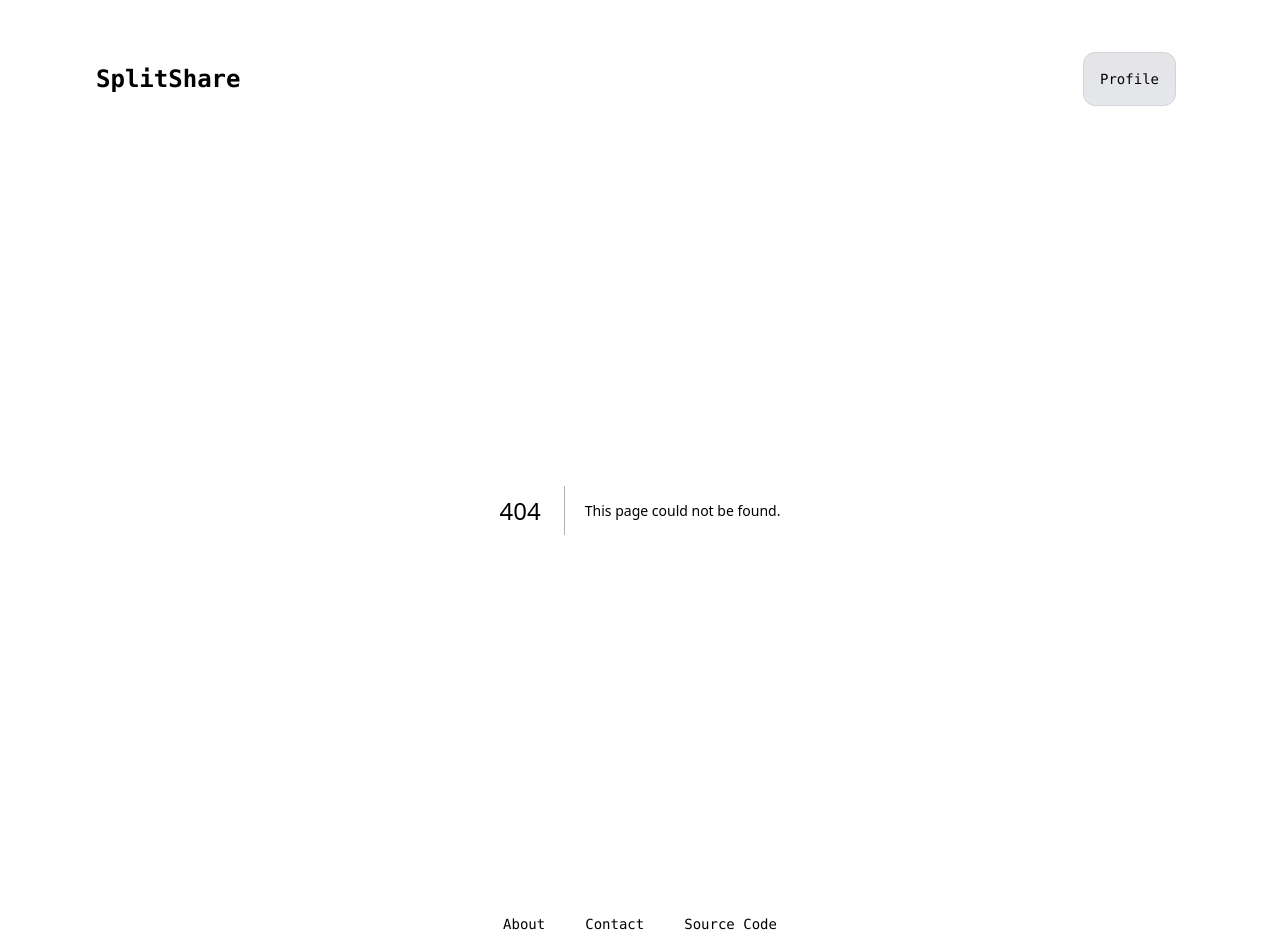
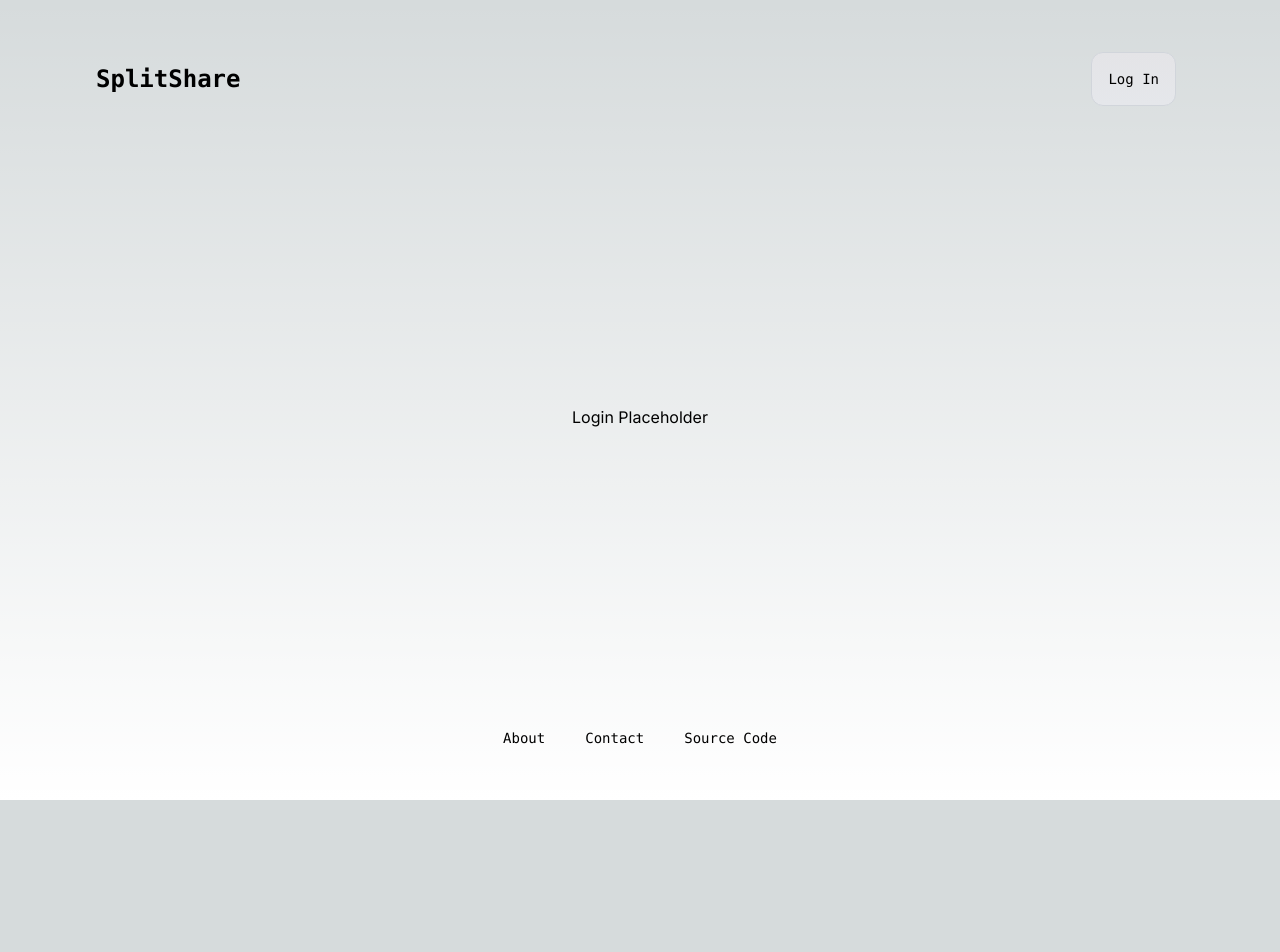
Before and after one commit to vbojcev/SplitShare, a Next.js app in the folder split-share/: page /login in a window 1280 px wide. Before the commit this address had no page. Shown: the top 952 px of the page. After the commit the page ends 800 px from the top, so only its background shows below. Built offline with nearby package versions, Linux system fonts and the light colour scheme.

Commit message:
more frontend work

```diff
--- /dev/null
+++ b/split-share/app/login/page.tsx
@@ -0,0 +1,9 @@
+const page = () => {
+  return (
+    <div className="relative flex place-items-center">
+      <p>Login Placeholder</p>
+    </div>
+  );
+};
+
+export default page;
--- a/split-share/app/page.tsx
+++ b/split-share/app/page.tsx
@@ -8,12 +8,12 @@ export default function Home() {
         <p>Home Page</p>
       </div>
 
-      <div className="mb-32 grid text-center lg:mb-0 lg:grid-cols-4 lg:text-left">
+      {/*<div className="mb-32 grid text-center lg:mb-0 lg:grid-cols-4 lg:text-left">
         <HomePageLink text={'Link 1'} desc={'Description 1'} />
         <HomePageLink text={'Link 2'} desc={'Description 2'} />
         <HomePageLink text={'Link 3'} desc={'Description 3'} />
         <HomePageLink text={'Link 4'} desc={'Description 4'} />
-      </div>
+  </div>*/}
     </>
   );
 }
--- a/split-share/components/Footer.tsx
+++ b/split-share/components/Footer.tsx
@@ -3,15 +3,28 @@ import React from 'react';
 const Footer = () => {
   return (
     <div className="z-10 w-full max-w-5xl items-center justify-center font-mono text-sm lg:flex">
-      <FooterLink text={'About'} />
-      <FooterLink text={'Contact'} />
-      <FooterLink text={'Source Code'} />
+      <FooterLink
+        text={'About'}
+        link={'https://www.youtube.com/watch?v=dQw4w9WgXcQ'}
+      />
+      <FooterLink
+        text={'Contact'}
+        link={'https://www.youtube.com/watch?v=dQw4w9WgXcQ'}
+      />
+      <FooterLink
+        text={'Source Code'}
+        link={'https://github.com/vbojcev/SplitShare'}
+      />
     </div>
   );
 };
 
-const FooterLink = ({ text }: { text: string }) => {
-  return <p className="my-1 flex w-auto justify-center px-5">{text}</p>;
+const FooterLink = ({ text, link }: { text: string; link: string }) => {
+  return (
+    <a href={link} className="my-1 flex w-auto justify-center px-5">
+      {text}
+    </a>
+  );
 };
 
 export default Footer;
--- a/split-share/components/Header.tsx
+++ b/split-share/components/Header.tsx
@@ -1,4 +1,5 @@
 import Link from 'next/link';
+import loggedIn from '@/utils/login';
 
 const Header = () => {
   return (
@@ -7,7 +8,10 @@ const Header = () => {
         SplitShare
       </Link>
       <div className="z-10 w-full max-w-5xl items-center font-mono text-sm lg:flex lg:justify-end">
-        <HeaderElement text={'Profile'} route={'/profile'} />
+        <HeaderElement
+          text={loggedIn ? 'Profile' : 'Log In'}
+          route={loggedIn ? '/profile' : '/login'}
+        />
       </div>
     </div>
   );
--- /dev/null
+++ b/split-share/utils/login.tsx
@@ -0,0 +1,3 @@
+let loggedIn: boolean = false;
+
+export default loggedIn;
```
